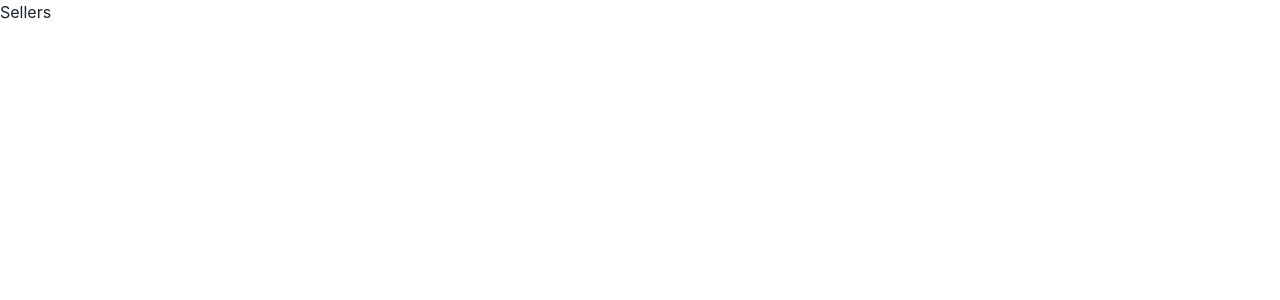
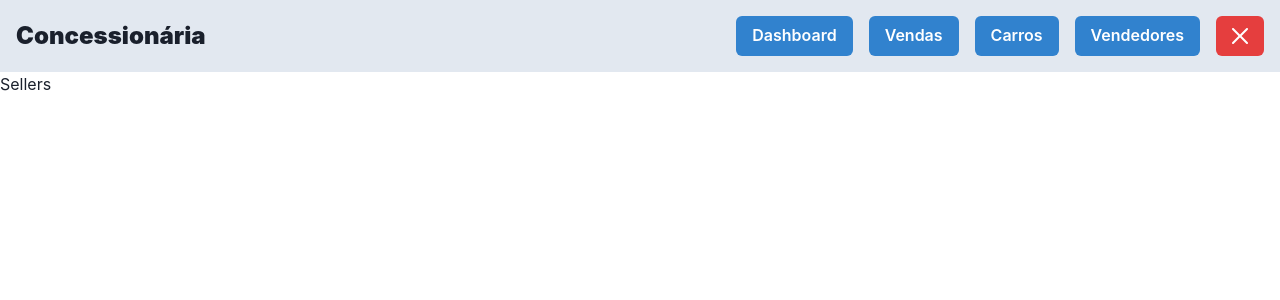
Before and after one commit to GuilhermeDeOliveiraAmorim/concessionaria, a Next.js app in the folder frontend/: page /sellers in a window 1280 px wide. Shown: the top 300 px of the page. Built offline with nearby package versions, Linux system fonts and the light colour scheme.

Commit message:
feat: routes and cruds

```diff
--- a/frontend/package.json
+++ b/frontend/package.json
@@ -9,6 +9,7 @@
     "lint": "next lint"
   },
   "dependencies": {
+    "@chakra-ui/icons": "^2.0.12",
     "@chakra-ui/react": "^2.4.1",
     "@emotion/react": "^11.10.5",
     "@emotion/styled": "^11.10.5",
--- a/frontend/pages/cars/add/index.tsx
+++ b/frontend/pages/cars/add/index.tsx
@@ -3,6 +3,7 @@ import { useToast } from '@chakra-ui/react'
 import { Container } from '@chakra-ui/react';
 import { FormEvent, useState } from "react";
 import api from "../../../services/backend";
+import { Nav } from "../../../util/nav";
 
 interface ICar {
     id: number,
@@ -62,6 +63,8 @@ export default function AddCars() {
     }
 
     return (
+        <div>
+            <Nav />
             <Container maxW='1280px'>
                 <form onSubmit={addCar}>
                     <Flex w='100%' p={4} gap={4} flexDirection={"column"}>
@@ -89,5 +92,6 @@ export default function AddCars() {
                     </Flex>
                 </form>
             </Container>
+        </div>
     );
 }
--- a/frontend/pages/cars/index.tsx
+++ b/frontend/pages/cars/index.tsx
@@ -1,6 +1,9 @@
+import { Nav } from "../../util/nav";
+
 export default function Cars() {
     return (
         <div>
+            <Nav />
             Cars
         </div>
     );
--- a/frontend/pages/cars/list/index.tsx
+++ b/frontend/pages/cars/list/index.tsx
@@ -9,6 +9,7 @@ import {
 } from '@chakra-ui/react'
 import { Container } from '@chakra-ui/react';
 import api from "../../../services/backend";
+import { Nav } from '../../../util/nav';
 
 interface ICar {
     id: number,
@@ -27,6 +28,8 @@ interface ListCarsProps {
 export default function ListCars(props: ListCarsProps) {
     const { cars } = props;
     return (
+        <div>
+            <Nav />
             <Container maxW='1280px'>
                 <TableContainer>
                     <Table variant='striped' colorScheme='teal'>
@@ -53,6 +56,7 @@ export default function ListCars(props: ListCarsProps) {
                     </Table>
                 </TableContainer>
             </Container>
+        </div>
     );
 }
 
--- a/frontend/pages/dashboard/index.tsx
+++ b/frontend/pages/dashboard/index.tsx
@@ -1,4 +1,5 @@
 import api from "../../services/backend";
+import { Nav } from "../../util/nav";
 
 interface ICar {
 	id: number,
@@ -35,6 +36,7 @@ export default function Dashboard(props: HomeProps) {
 	const { cars, sellers, sales } = props;
 	return (
 		<div>
+			<Nav />
 			{cars.map(car =>
 				<p key={car.id}>
 					{car.make}
--- a/frontend/pages/sales/add/index.tsx
+++ b/frontend/pages/sales/add/index.tsx
@@ -4,6 +4,7 @@ import { useToast } from '@chakra-ui/react';
 import { Container } from '@chakra-ui/react';
 import { FormEvent, useState } from "react";
 import api from "../../../services/backend";
+import { Nav } from "../../../util/nav";
 
 interface ICar {
     id: number,
@@ -70,6 +71,8 @@ export default function AddSales(props: IAddSales) {
     }
 
     return (
+        <div>
+            <Nav />
             <Container maxW='1280px'>
                 <form onSubmit={addCar}>
                     <Flex w='100%' p={4} gap={4} flexDirection={"column"}>
@@ -91,6 +94,7 @@ export default function AddSales(props: IAddSales) {
                     </Flex>
                 </form>
             </Container>
+        </div>
     );
 }
 
--- a/frontend/pages/sales/index.tsx
+++ b/frontend/pages/sales/index.tsx
@@ -1,8 +1,10 @@
 import api from "../../services/backend";
+import { Nav } from "../../util/nav";
 
 export default function Sales() {
     return (
         <div>
+            <Nav />
             Sales
         </div>
     );
--- a/frontend/pages/sales/list/index.tsx
+++ b/frontend/pages/sales/list/index.tsx
@@ -9,6 +9,7 @@ import {
 } from '@chakra-ui/react'
 import { Container } from '@chakra-ui/react';
 import api from "../../../services/backend";
+import { Nav } from '../../../util/nav';
 
 interface ICar {
     id: number,
@@ -42,6 +43,8 @@ interface IListSales {
 export default function ListSales(props: IListSales) {
     const { sales } = props;
     return (
+        <div>
+            <Nav />
             <Container maxW='1280px'>
                 <TableContainer>
                     <Table variant='striped' colorScheme='teal'>
@@ -66,6 +69,7 @@ export default function ListSales(props: IListSales) {
                     </Table>
                 </TableContainer>
             </Container>
+        </div>
     );
 }
 
--- a/frontend/pages/sellers/add/index.tsx
+++ b/frontend/pages/sellers/add/index.tsx
@@ -3,6 +3,7 @@ import { useToast } from '@chakra-ui/react'
 import { Container } from '@chakra-ui/react';
 import { FormEvent, useState } from "react";
 import api from "../../../services/backend";
+import { Nav } from "../../../util/nav";
 
 interface ISeller {
     id: number,
@@ -45,6 +46,8 @@ export default function AddSellers() {
     }
 
     return (
+        <div>
+            <Nav />
             <Container maxW='1280px'>
                 <form onSubmit={addCar}>
                     <Flex w='100%' p={4} gap={4} flexDirection={"column"}>
@@ -56,5 +59,7 @@ export default function AddSellers() {
                     </Flex>
                 </form>
             </Container>
+        </div>
+
     );
 }
--- a/frontend/pages/sellers/index.tsx
+++ b/frontend/pages/sellers/index.tsx
@@ -1,6 +1,9 @@
+import { Nav } from "../../util/nav";
+
 export default function Sellers() {
     return (
         <div>
+            <Nav />
             Sellers
         </div>
     );
--- a/frontend/pages/sellers/list/index.tsx
+++ b/frontend/pages/sellers/list/index.tsx
@@ -9,6 +9,7 @@ import {
 } from '@chakra-ui/react';
 import { Container } from '@chakra-ui/react';
 import api from "../../../services/backend";
+import { Nav } from '../../../util/nav';
 
 interface ISeller {
     id: number,
@@ -22,6 +23,8 @@ interface IListSellers {
 export default function ListSellers(props: IListSellers) {
     const { sellers } = props;
     return (
+        <div>
+            <Nav />
             <Container maxW='1280px'>
                 <TableContainer>
                     <Table variant='striped' colorScheme='teal'>
@@ -40,6 +43,8 @@ export default function ListSellers(props: IListSellers) {
                     </Table>
                 </TableContainer>
             </Container>
+        </div>
+
     );
 }
 
--- /dev/null
+++ b/frontend/util/nav/index.tsx
@@ -0,0 +1,38 @@
+import { Flex, Text } from "@chakra-ui/react";
+import { Button, ButtonGroup } from '@chakra-ui/react'
+import Link from "next/link";
+import React from "react";
+import { CloseIcon } from '@chakra-ui/icons';
+
+function Nav() {
+    return (
+        <Flex bgColor={"gray.200"} p={4} gap={4} justifyContent={"space-between"}>
+            <Flex alignItems={"center"}>
+                <Text fontSize={24} fontWeight={"black"}>
+                    Concessionária
+                </Text>
+            </Flex>
+            <Flex gap={4}>
+                <Link href={"/dashboard"}>
+                    <Button colorScheme='blue'>Dashboard</Button>
+                </Link>
+                <Link href={"/sales"}>
+                    <Button colorScheme='blue'>Vendas</Button>
+                </Link>
+                <Link href={"/cars"}>
+                    <Button colorScheme='blue'>Carros</Button>
+                </Link>
+                <Link href={"/sellers"}>
+                    <Button colorScheme='blue'>Vendedores</Button>
+                </Link>
+                <Link href={"/"}>
+                    <Button colorScheme='red'>
+                        <CloseIcon />
+                    </Button>
+                </Link>
+            </Flex>
+        </Flex>
+    )
+}
+
+export { Nav };
```
Also changed, not shown: 1 other file (tests, documents, lock files or other folders). Lines whose indentation alone changed are shown as unchanged.
